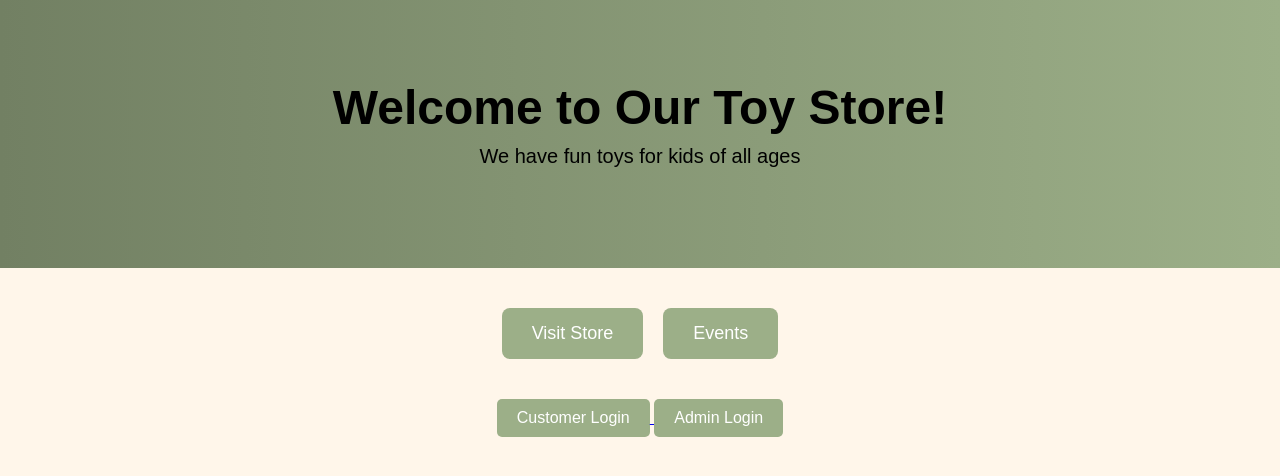
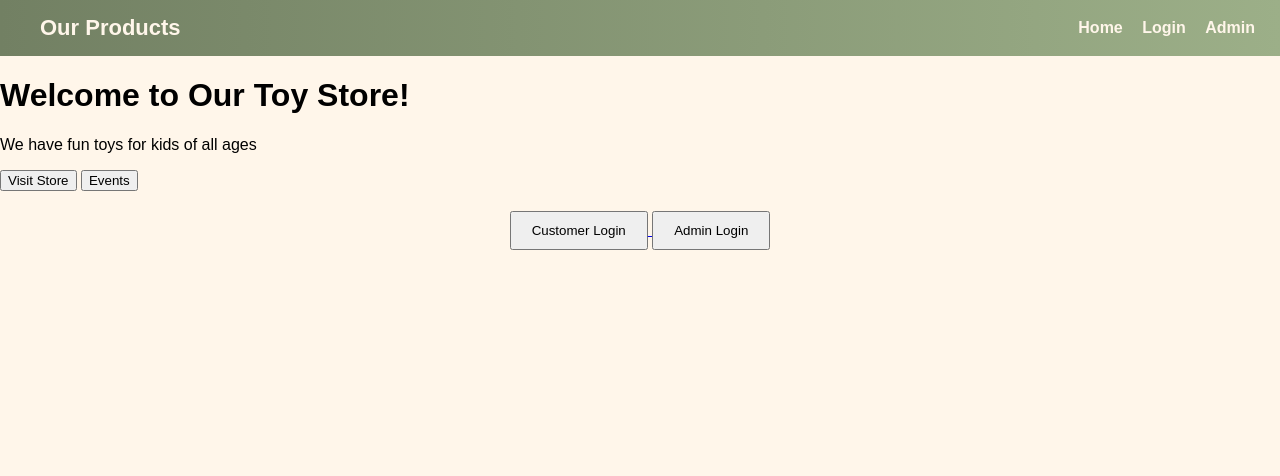
Before and after one commit to heilersk1/CPS_310_Phase3, a Django app: page / in a window 1280 px wide. Shown: the top 476 px of the page. Run offline with Django 5.2, Linux system fonts and the light colour scheme.

Commit message:
Created navigation bar

```diff
--- a/CPS_310_Phase3/urls.py
+++ b/CPS_310_Phase3/urls.py
@@ -22,5 +22,4 @@ from django.conf.urls.static import static
 urlpatterns = [
     path('admin/', admin.site.urls),
     path('', include('store.urls')),
-    path('', include('store.urls')),
 ] + static(settings.MEDIA_URL, document_root=settings.MEDIA_ROOT)
--- a/static/css/style.css
+++ b/static/css/style.css
@@ -1,43 +1,32 @@
 body {
-    font-family: Helvetica, sans-serif;
+    margin: 0;
+    font-family: Arial, sans-serif;
     background-color: #FFF6EA;
-    color: #000000;
-    margin: 0;
-    padding: 0;
 }
 
-header {
-    background-color: #9CAF88;
-    color: #000000;
-    padding: 20px 0;
-    text-align: center;
+/* NAVBAR */
+.navbar {
+    display: flex;
+    justify-content: space-between;
+    align-items: center;
+    background: linear-gradient(to right, #728063, #9CAF88);
+    padding: 15px 25px;
 }
 
-h1 {
-    margin: 0;
+/* NAV LINKS */
+.navbar a {
+    color: #FFF6EA;
+    text-decoration: none;
+    margin-left: 15px;
+    font-weight: bold;
 }
 
-ul {
-    list-style-type: none;
-    padding: 0;
+/* HOVER EFFECT */
+.navbar a:hover {
+    opacity: 0.8;
 }
 
-li {
-    background-color: #9CAF88;
-    margin: 10px;
-    padding: 15px;
-    border-radius: 8px;
-    max-width: 300px;
+/* BRAND TEXT */
+.brand {
+    font-size: 22px;
 }
-button {
-    background-color: #9CAF88;
-    color: white;
-    border: none;
-    border-radius: 5px;
-    cursor: pointer;
-    font-size: 16px;
-}
-
-button:hover {
-    background-color: #728063;
-}
--- a/store/urls.py
+++ b/store/urls.py
@@ -2,12 +2,17 @@ from django.urls import path
 from . import views
 
 urlpatterns = [
-    path('', views.home, name='home'), # homepage
+    path('', views.home, name='home'),
+
     path('login/', views.login_view, name='login'),
+    path('logout/', views.logout_view, name='logout'),
+
     path('manager/', views.manager_dashboard, name='manager_dashboard'),
     path('employee/', views.employee_dashboard, name='employee_dashboard'),
-    path('store/', views.store_page, name='store'), # store page
-    path('events/', views.events_page, name='events'), # events page
+
+    path('store/', views.store_page, name='store_page'),
+    path('events/', views.events_page, name='events_page'),
+
     path('add-product/', views.add_product, name='add_product'),
     path('edit-product/<int:product_id>/', views.edit_product, name='edit_product'),
     path('delete-product/<int:product_id>/', views.delete_product, name='delete_product'),
--- /dev/null
+++ b/templates/store/base.html
@@ -0,0 +1,39 @@
+{% load static %}
+<!DOCTYPE html>
+<html lang="en">
+<head>
+    <meta charset="UTF-8">
+    <title>Toy Store</title>
+
+    <link rel="stylesheet" href="{% static 'css/style.css' %}">
+</head>
+
+<body>
+
+    <!-- ✅ NAVBAR GOES RIGHT HERE -->
+    <nav class="navbar">
+        <div class="nav-left">
+            <a href="{% url 'store_page' %}" class="brand">Our Products</a>
+        </div>
+
+        <div class="nav-right">
+            <a href="{% url 'home' %}">Home</a>
+
+            {% if user.is_authenticated %}
+                <a href="{% url 'logout' %}">Logout</a>
+            {% else %}
+                <a href="{% url 'login' %}">Login</a>
+            {% endif %}
+
+            <a href="{% url 'admin:index' %}">Admin</a>
+        </div>
+    </nav>
+
+    <!-- ✅ PAGE CONTENT GOES BELOW NAVBAR -->
+    <main>
+        {% block content %}
+        {% endblock %}
+    </main>
+
+</body>
+</html>
--- a/templates/store/events.html
+++ b/templates/store/events.html
@@ -1,3 +1,5 @@
+{% extends 'store/base.html' %}
+{% block content %}
 <!DOCTYPE html>
 <html>
 <head>
@@ -14,3 +16,4 @@
     </main>
 </body>
 </html>
+{% endblock %}
--- a/templates/store/home.html
+++ b/templates/store/home.html
@@ -1,61 +1,6 @@
-<!DOCTYPE html>
-<html lang="en">
-<head>
-    <meta charset="UTF-8">
-    <title>Toy Store</title>
-    {% load static %}
-    <link rel="stylesheet" type="text/css" href="{% static 'css/style.css' %}">
-    <style>
-        /* Hero section styling */
-        body {
-            font-family: Arial, sans-serif;
-            margin: 0;
-            background-color: #FFF6EA;
-            color: #000000;
-        }
+{% extends 'store/base.html' %}
 
-        header {
-            background: linear-gradient(to right, #728063, #9CAF88);
-            color: FFF6EA;
-            text-align: center;
-            padding: 80px 20px;
-        }
-
-        header h1 {
-            font-size: 48px;
-            margin: 0;
-        }
-
-        header p {
-            font-size: 20px;
-            margin-top: 10px;
-        }
-
-        /* Buttons container */
-        .buttons {
-            display: flex;
-            justify-content: center;
-            margin: 40px 0;
-            gap: 20px;
-        }
-
-        .buttons a button {
-            background-color: #9CAF88;
-            color: white;
-            border: none;
-            border-radius: 8px;
-            padding: 15px 30px;
-            font-size: 18px;
-            cursor: pointer;
-            transition: background-color 0.3s ease;
-        }
-
-        .buttons a button:hover {
-            background-color: #728063;
-        }
-    </style>
-</head>
-<body>
+{% block content %}
 
 <header>
     <h1>Welcome to Our Toy Store!</h1>
@@ -63,9 +8,10 @@
 </header>
 
 <div class="buttons">
-    <a href="{% url 'store' %}"><button>Visit Store</button></a>
-    <a href="{% url 'events' %}"><button>Events</button></a>
+    <a href="{% url 'store_page' %}"><button>Visit Store</button></a>
+    <a href="{% url 'events_page' %}"><button>Events</button></a>
 </div>
+
 <div style="text-align:center; margin-top:20px;">
     <a href="{% url 'login' %}">
         <button style="padding:10px 20px;">Customer Login</button>
@@ -76,5 +22,4 @@
     </a>
 </div>
 
-</body>
-</html>
+{% endblock %}
--- a/templates/store/login.html
+++ b/templates/store/login.html
@@ -1,3 +1,5 @@
+{% extends 'store/base.html' %}
+{% block content %}
 <!DOCTYPE html>
 <html>
 <head>
@@ -18,3 +20,4 @@
     </form>
 </body>
 </html>
+{% endblock %}
```
Also changed, not shown: templates/store/store.html (+8 -4 lines), db.sqlite3.
